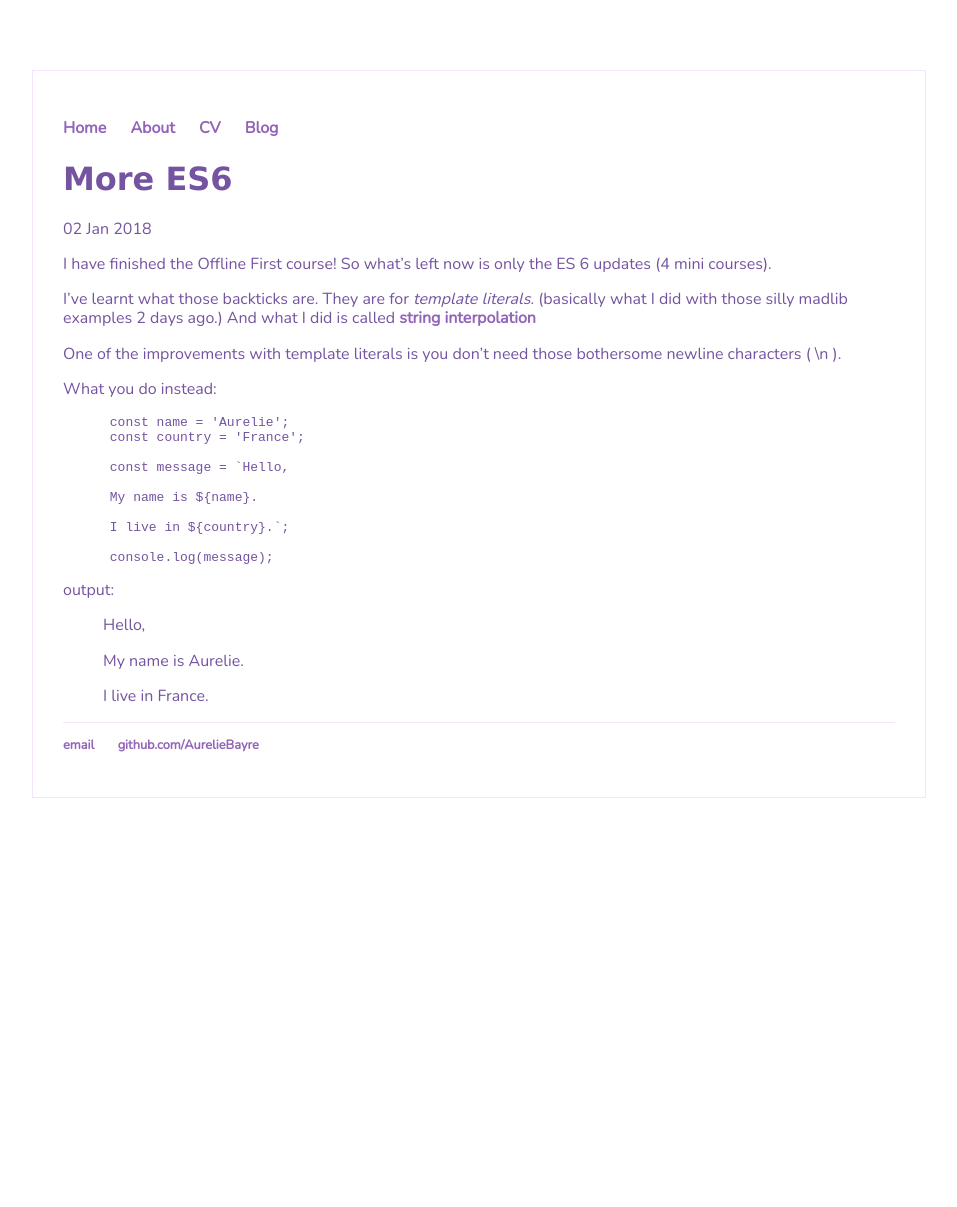
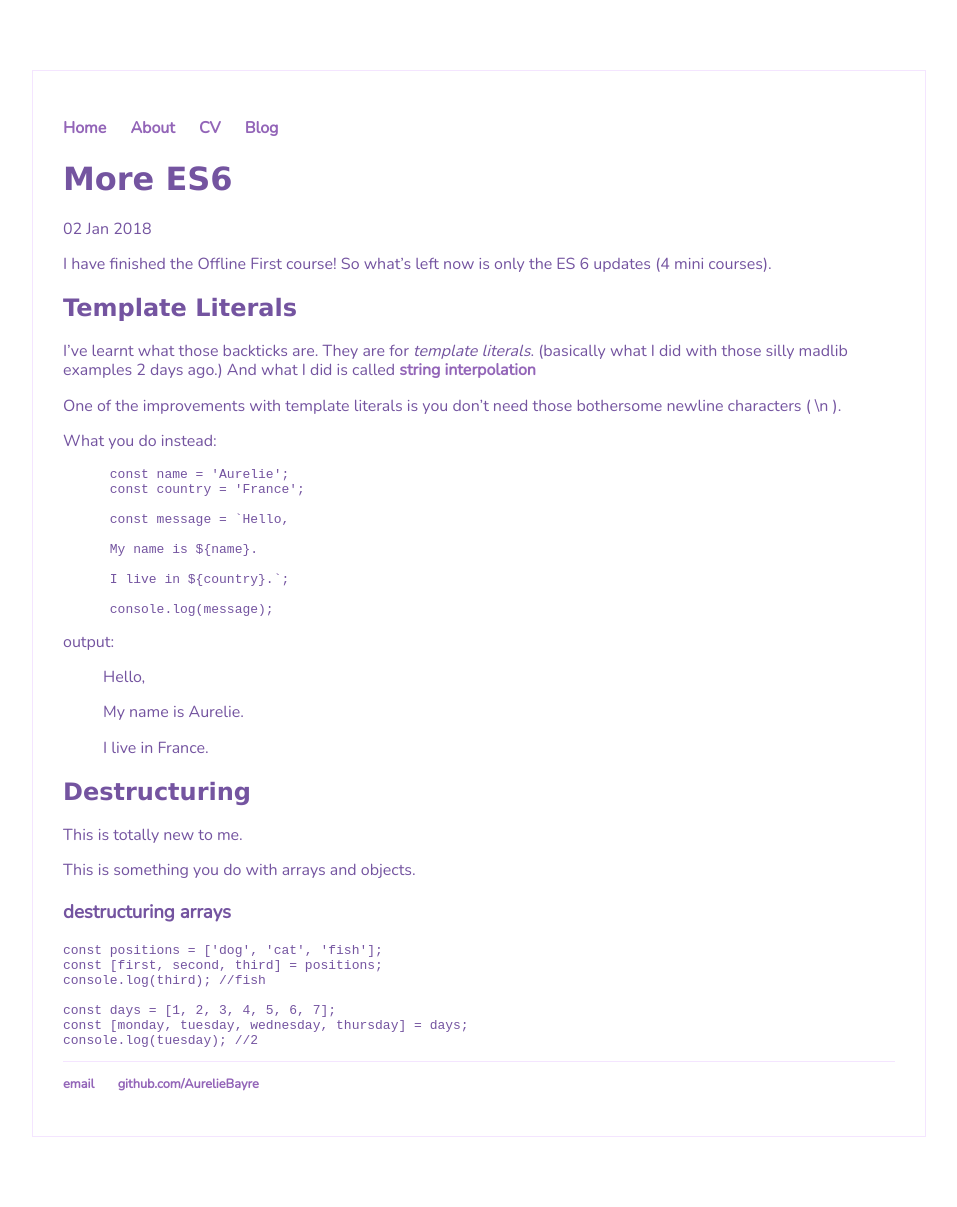
Before and after one commit to AurelieBayre/aurelieBayre.github.io, a Jekyll site: the page built from _posts/2018-01-02-more-es6.md, in a window 1280 px wide. Shown: the whole page, without its empty margins (161-1118 px from the left). Built offline with Jekyll 4.4.1, drawn with Linux system fonts in a browser that asks for light colours; before the commit the page ends 900 px from its top, so only the background shows below that.

Commit message:
Update 2018-01-02-more-es6.md

```diff
--- a/_posts/2018-01-02-more-es6.md
+++ b/_posts/2018-01-02-more-es6.md
@@ -5,6 +5,8 @@ date: 2018-01-02
 ---
 
 I have finished the Offline First course! So what's left now is only the ES 6 updates (4 mini courses).
+
+## Template Literals
 
 I've learnt what those backticks are. They are for *template literals*. (basically what I did with those silly madlib examples 2 days ago.)
 And what I did is called [string interpolation](https://en.wikipedia.org/wiki/String_interpolation)
@@ -31,3 +33,19 @@ What you do instead:
 > My name is Aurelie.
 >
 > I live in France.
+
+## Destructuring
+
+This is totally new to me.
+
+This is something you do with arrays and objects.
+
+### destructuring arrays
+
+    const positions = ['dog', 'cat', 'fish'];
+    const [first, second, third] = positions;
+    console.log(third); //fish
+
+    const days = [1, 2, 3, 4, 5, 6, 7];
+    const [monday, tuesday, wednesday, thursday] = days;
+    console.log(tuesday); //2
```
